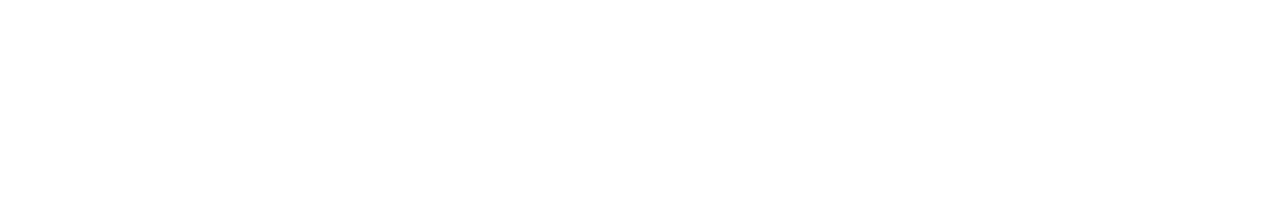
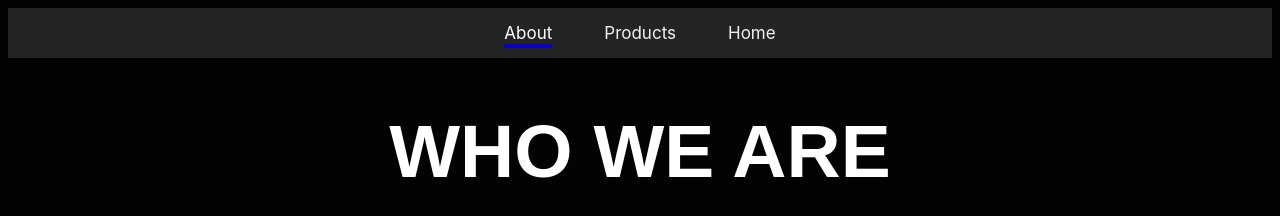
Before and after one commit to Jack-cl-dev/StrideSneaks, a plain HTML site: page about.html in a window 1280 px wide. Drawn offline with Linux system fonts and the light colour scheme.

Commit message:
Moved navbar to the about page, added base customisation.

```diff
--- a/about.css
+++ b/about.css
@@ -0,0 +1,51 @@
+:root {
+    --bg-color: #030303;
+    --text-color: #ffffff;
+    --primary-colour: #0600c2;
+    --secondary-colour: #020024;
+    --accent-color: #12cda1;
+}
+body {
+    background-color: var(--bg-color);
+}
+.topnav {
+    display: flex;
+    justify-content: center;
+    align-items: center;
+    background-color: #252424;
+    height: 50px;
+    gap: 20px;
+    flex-direction: row;
+}
+
+.topnav a {
+    color: #f2f2f2;
+    text-align: center;
+    padding: 14px 16px;
+    text-decoration: none;
+    font-size: 17px;
+    font-family: 'Inter', sans-serif;
+    transition: background-color 0.3s, color 0.3s;
+}
+
+
+/* This changes the color of links on hover (WIP) */
+.topnav a:hover {
+    background-color: var(--accent-color);
+}
+
+/* This gives the coloured underline to the page the user is currently on */
+.topnav a.active {
+    color: var(--text-color);
+    text-decoration: underline;
+    text-decoration-color: var(--primary-colour);
+    text-decoration-thickness: 4px;
+    text-underline-offset: 5px;
+
+}
+.Main-heading {
+    color: #ffffff;
+    text-align: center;
+    font-size: 75px;
+    font-family: 'Inter Semi Bold', sans-serif;
+}
--- a/about.html
+++ b/about.html
@@ -2,10 +2,15 @@
 <html lang="en">
 <head>
     <link rel="stylesheet" href="About.css">
-    <title>Title</title>
-
+    <title>about</title>
+    <div class="topnav">
+        <a class="active" href="about.html">About</a>
+        <a href="products.html">Products</a>
+        <a href="home.html">Home</a>
+    </div>
 </head>
 <body>
+ <h1 class="Main-heading">WHO WE ARE</h1>
 
 </body>
 </html>
--- a/home.css
+++ b/home.css
@@ -8,7 +8,7 @@
 body {
     background-color: #030303
 }
-/* Adds a black background color to the top navigation */
+/* Adds a black background color to the top navigation. */
 .topnav {
     background-color: #100f0f;
     overflow: hidden;
--- a/products.css
+++ b/products.css
@@ -54,7 +54,7 @@ body {
     font-weight: bold;
     margin: 5px 0 15px;
 }
-/* gradient that took way, way too long and too many tutorials to figure out */
+/* gradient that took way, way too long and too many tutorials to figure out. */
 .buy-button {
     position: relative;
     display: inline-block;
```
